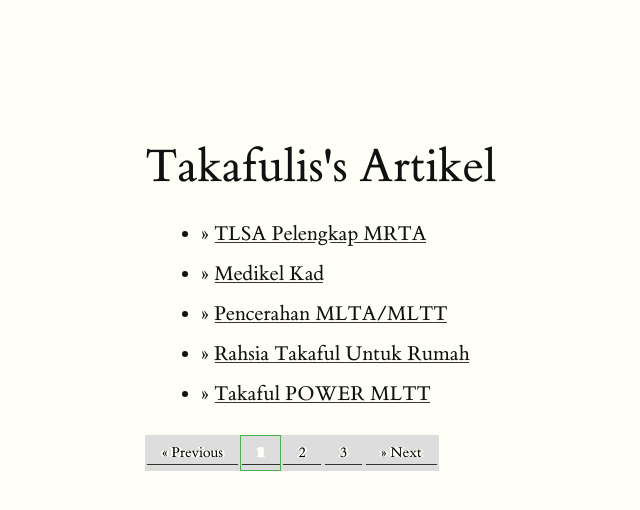
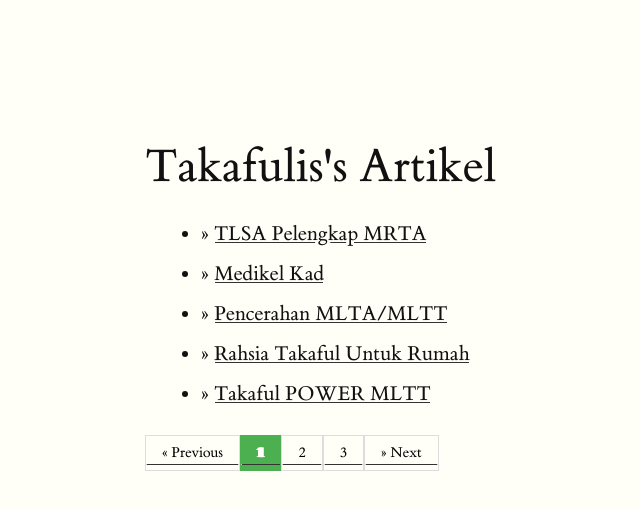
Before and after one commit to takafulis/takafulis.github.io, a Jekyll site: the page built from artikel/index.html, in a window 1280 px wide. Shown: the top 510 px of the page, without its empty margins (15-655 px from the left). Built offline with Jekyll 4.4.1, drawn with Linux system fonts in a browser that asks for light colours; the list of posts is cut into pages by our own code.

Commit message:
Update tufte.css

```diff
--- a/css/tufte.css
+++ b/css/tufte.css
@@ -382,5 +382,3 @@ input[type=submit]:hover {
 }
 
 .pagination a:hover:not(.active) {background-color: #ddd;}
-
-.pagination a:link {background-color: #ddd;}
```
